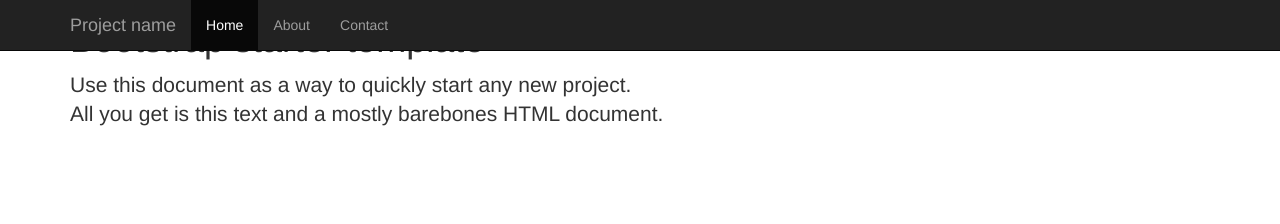
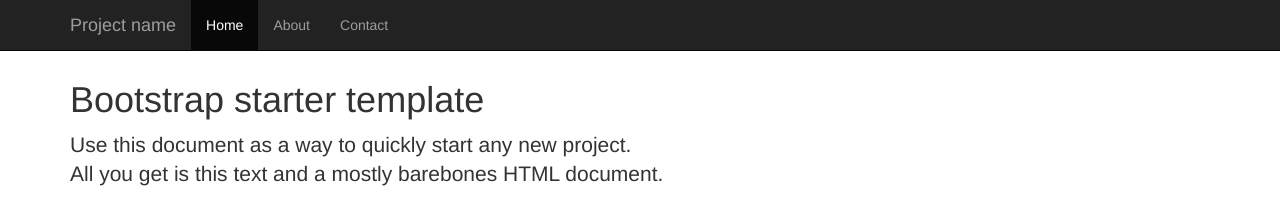
Before and after one commit to jasmineds/jasmineds.github.io, a plain HTML site: page index.html in a window 1280 px wide. Drawn offline with nearby package versions, Linux system fonts and the light colour scheme.

Commit message:
add padding to top

```diff
--- a/index.html
+++ b/index.html
@@ -6,6 +6,11 @@
 	<meta charset="utf-8">
 	<link rel="stylesheet" href="https://cdnjs.cloudflare.com/ajax/libs/twitter-bootstrap/4.0.0-alpha/css/bootstrap.css">
 	<title>hello world! &#9734;</title>
+	<style type="text/css">
+		body {
+			padding-top: 60px;
+		}
+	</style>
 </head>
 
 
@@ -28,7 +33,7 @@
             <li><a href="#contact">Contact</a></li>
           </ul>
         </div><!--/.nav-collapse -->
-      </div><!--/.container -->
+      </div>
     </nav>
 
     <div class="container">
```
